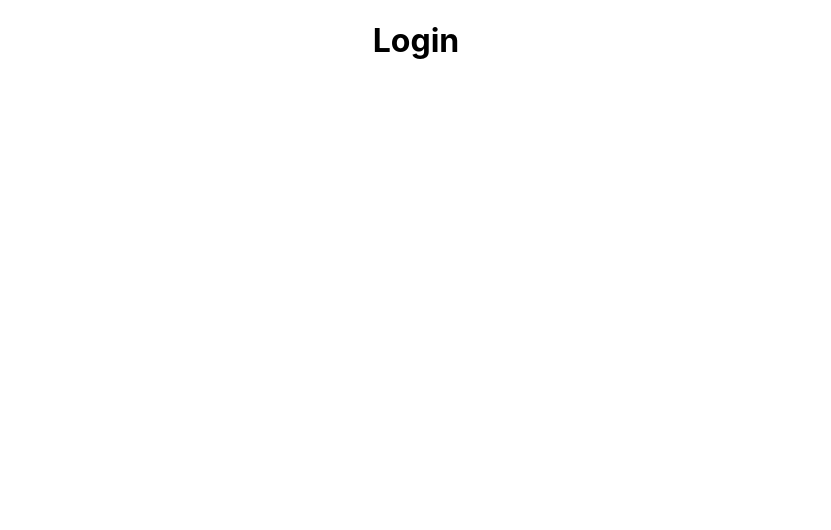
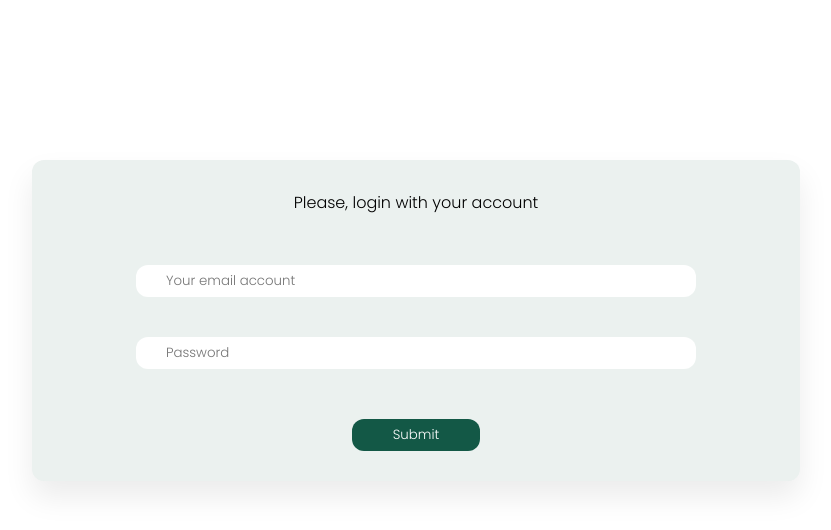
Before and after one commit to Alvarodevs/hotel-miranda-react, a React (Create React App) app: page /login in a window 1280 px wide. Shown: the top 530 px of the page, without its empty margins (224-1055 px from the left). Built offline with nearby package versions, Linux system fonts and the light colour scheme.

Commit message:
feat: protected routes and style variables

```diff
--- a/package.json
+++ b/package.json
@@ -11,6 +11,7 @@
     "react-router": "^6.4.3",
     "react-router-dom": "^6.4.3",
     "react-scripts": "5.0.1",
+    "styled-components": "^5.3.6",
     "web-vitals": "^2.1.4"
   },
   "scripts": {
--- a/src/App.js
+++ b/src/App.js
@@ -1,32 +1,41 @@
-import logo from './logo.svg';
 import './styles/App.css';
 import { BrowserRouter, Routes, Route, Navigate } from 'react-router-dom';
 import { BookingView, BookingsView, ContactView, Dashboard, LoginView, NotFound, RoomView, RoomsView, UserView, UsersView } from './views';
+import PrivateRoutes from './utils/PrivateRoutes';
+
 
 function App() {
+
 	return (
 		<div className="App">
 		<BrowserRouter>
 			<Routes>
-          <Route exact path='/login' element={<LoginView />} />
+			<Route exact path='/login' element={<LoginView/>} />
+
+			{/* PROTECTED ROUTES */}
+			<Route element={<PrivateRoutes/>} >
 				<Route exact path='/' element={<Dashboard />} />
 
 				<Route exact path='/bookings' element={<BookingsView />} />
 				<Route exact path='/booking/:id' element={<BookingView />} />
-          <Route exact path='/booking' element={<Navigate to="/bookings" replace/>} />
+				<Route exact path='/booking' element={<Navigate to="/bookings" replace />} />
+				<Route exact path='/bookings/:id' element={<Navigate to="/bookings" replace />} />
 				<Route exact path='/booking/edit/:id' element={<BookingView />} />
 
 				<Route exact path='/rooms' element={<RoomsView />} />
 				<Route exact path='/room/:id' element={<RoomView />} />
 				<Route exact path='/room' element={<Navigate to="/rooms" replace />} />
+				<Route exact path='/rooms/:id' element={<Navigate to="/rooms" replace />} />
 				<Route exact path='/room/edit/:id' element={<RoomView />} />
 
 				<Route exact path='/users' element={<UsersView />} />
 				<Route exact path='/user/:id' element={<UserView />} />
 				<Route exact path='/user' element={<Navigate to="/users" replace />} />
+				<Route exact path='/users/:id' element={<Navigate to="/users" replace />} />
 				<Route exact path='/user/edit/:id' element={<UserView />} />
 
 				<Route exact path='/contact' element={<ContactView />} />
+			</Route>
 
 			<Route path='*' element={<NotFound />} />
 			</Routes>
--- a/src/components/Login/Login.jsx
+++ b/src/components/Login/Login.jsx
@@ -1,12 +1,53 @@
-import React from 'react';
+import React, { useState } from "react";
+import { useNavigate } from "react-router-dom";
+import { LoginContainer, Header, Form, Input, Submit } from "./LoginStyled";
 
 const Login = () => {
+  const [user, setUser] = useState({ email: "", password: "" });
+  const navigate = useNavigate();
 
-    return (
-        <div>
-            <h1>Login</h1>
-        </div>
-    );
-}
+  const handleChange = (e) => {
+    e.preventDefault();
+    setUser((user) => ({
+      ...user,
+      [e.target.name]: e.target.value,
+    }));
+  };
+
+  const handleLogin = (e) => {
+    e.preventDefault();
+    if (user.email === "alvaro@example.com" && user.password === "1234") {
+      localStorage.setItem("authenticated", JSON.stringify(user));
+      navigate("/");
+    } else {
+      alert("Wrong email or password");
+    }
+  };
+
+  return (
+    <div>
+      <LoginContainer>
+        <Header>Please, login with your account</Header>
+        <Form onSubmit={handleLogin}>
+          <Input
+            type="email"
+            placeholder="Your email account"
+            name="email"
+            value={user.email}
+            onChange={handleChange}
+          />
+          <Input
+            type="password"
+            placeholder="Password"
+            name="password"
+            value={user.password}
+            onChange={handleChange}
+          />
+          <Submit type="submit" value="Submit" />
+        </Form>
+      </LoginContainer>
+    </div>
+  );
+};
 
 export default Login;
--- a/src/components/Login/LoginStyled.jsx
+++ b/src/components/Login/LoginStyled.jsx
@@ -0,0 +1,54 @@
+import styled from "styled-components";
+
+export const LoginContainer = styled.div`
+    padding: 30px;
+    border-radius: 12px;
+	background-color: var(--color-silver);
+    width: 60%;
+    margin: 10rem auto;
+    box-shadow: 0px 16px 30px #00000014;
+`;
+
+export const Header = styled.div`
+    color: var(--color-black);
+	text-align: center;
+	font-family: var(--font-main);
+	margin-bottom: 30px;
+`
+
+export const Form = styled.form`
+  display: flex;
+  flex-direction: column;
+  margin: auto;
+  max-width: 600px;
+`;
+
+export const Input = styled.input`
+  height: 2rem;
+  margin: 20px;
+  padding: 10px 30px;
+  border: none;
+  border-radius: 12px;
+  font-family: var(--font-main);
+
+  :focus-visible {
+    outline: 1px solid var(--color-greenLight);
+  }
+`;
+
+export const Submit = styled.input`
+  width: 8rem;
+  margin: 30px auto 0 auto;
+  border: none;
+  height: 2rem;
+  background-color: var(--color-greenDark);
+  border-radius: 12px;
+  font-family: var(--font-main);
+  color: var(--color-white);
+
+  :hover {
+    background-color: var(--color-greenLight);
+    transition: 0.15s;
+    color: var(--color-black);
+  }
+`;
--- a/src/styles/App.css
+++ b/src/styles/App.css
@@ -1,38 +1,43 @@
-.App {
-  text-align: center;
+@import url("https://fonts.googleapis.com/css2?family=Poppins:wght@300&display=swap");
+:root {
+  /* COLORS VARIABLES */
+  /* whites */
+  --color-white: #ffffff;
+  --color-white33: #ffffff33;
+  --color-whiteFC: #fcfcfc;
+
+  /* greys */
+  --color-greyF8: #f8f8f8;
+  --color-grey05: #00000005;
+  --color-greyEB: #ebebeb;
+  --color-grey4E: #4e4e4e;
+  --color-greyC5: #c5c5c5;
+  --color-grey26: #262626;
+  --color-grey014: #00000014;
+  --color-grey39: #393939;
+  --color-grey6E: #6e6e6e;
+  --color-greyDC: #dcdcdc;
+  --color-greyA1: #a1a1a1;
+  --color-grey12: #00000012;
+  --color-greyD4: #d4d4d4;
+  --color-grey78: #787878;
+  --color-greyB2: #b2b2b2;
+
+  /* colors */
+  --color-greenGrey: #799283;
+  --color-greenLight: #5ad07a;
+  --color-greenDark: #135846;
+  --color-red: #e23428;
+  --color-orangeDark: #ff9c3a;
+  --color-orangeLight: #fb9f44;
+  --color-orangePale: #ffedec;
+  --color-silver: #ebf1ef;
+
+  /* dark */
+  --color-black: #000000;
+  --color-black21: #212121;
+  --color-brown: #5d5449;
+
+  /* FONTS VARIABLES */
+  --font-main: 'Poppins', sans-serif;
 }
-
-.App-logo {
-  height: 40vmin;
-  pointer-events: none;
-}
-
-@media (prefers-reduced-motion: no-preference) {
-  .App-logo {
-    animation: App-logo-spin infinite 20s linear;
-  }
-}
-
-.App-header {
-  background-color: #282c34;
-  min-height: 100vh;
-  display: flex;
-  flex-direction: column;
-  align-items: center;
-  justify-content: center;
-  font-size: calc(10px + 2vmin);
-  color: white;
-}
-
-.App-link {
-  color: #61dafb;
-}
-
-@keyframes App-logo-spin {
-  from {
-    transform: rotate(0deg);
-  }
-  to {
-    transform: rotate(360deg);
-  }
-}
--- a/src/styles/index.css
+++ b/src/styles/index.css
@@ -1,13 +1,9 @@
-body {
-  margin: 0;
-  font-family: -apple-system, BlinkMacSystemFont, 'Segoe UI', 'Roboto', 'Oxygen',
-    'Ubuntu', 'Cantarell', 'Fira Sans', 'Droid Sans', 'Helvetica Neue',
-    sans-serif;
-  -webkit-font-smoothing: antialiased;
-  -moz-osx-font-smoothing: grayscale;
+html, * {
+    box-sizing: border-box;
+    margin: 0;
+    padding: 0;
 }
 
-code {
-  font-family: source-code-pro, Menlo, Monaco, Consolas, 'Courier New',
-    monospace;
+body {
+    min-width: 320px;
 }
--- /dev/null
+++ b/src/utils/PrivateRoutes.jsx
@@ -0,0 +1,12 @@
+import React, { useState } from "react";
+import { Navigate, Outlet } from "react-router-dom";
+
+const PrivateRoutes = () => {
+  const [isAuth, setIsAuth] = useState(
+    JSON.parse(localStorage.getItem("authenticated")) !== null
+  );
+
+  return isAuth ? <Outlet /> : <Navigate to="/login" />;
+};
+
+export default PrivateRoutes;
```
Also changed, not shown: 1 other file (tests, documents, lock files or other folders). Lines whose indentation alone changed are shown as unchanged.
